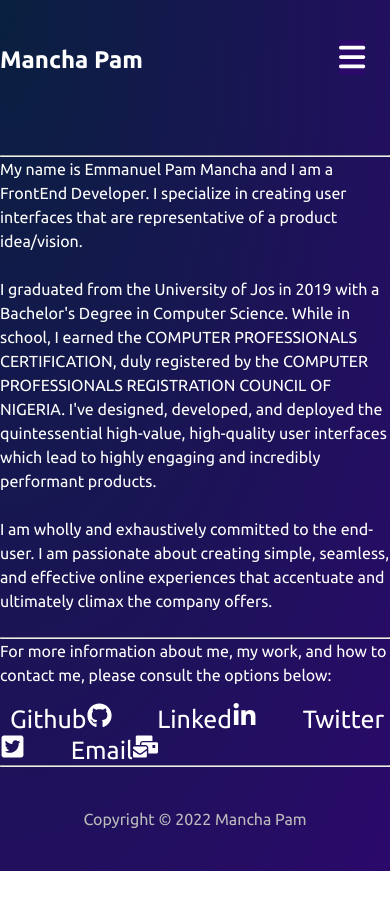
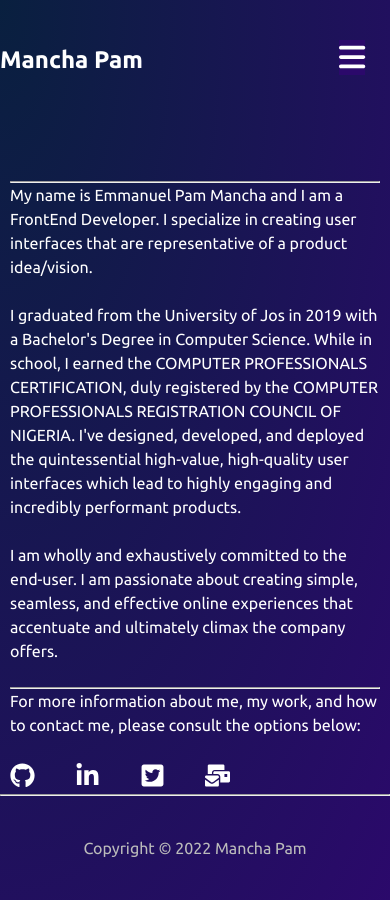
Before and after one commit to Mancha01/the-portfolio, a Gatsby site in the folder man-portfolio/: page /about in a window 390 px wide. Before the commit the page ends 871 px from the top, so only its background shows below. Built offline with nearby package versions, Linux system fonts and the light colour scheme; Gatsby itself is replaced by a stand-in of ours; a web font is replaced by a local one.

Commit message:
Final II

```diff
--- a/man-portfolio/src/pages/about.js
+++ b/man-portfolio/src/pages/about.js
@@ -7,7 +7,7 @@ import '../styles/global.css'
 const About = () => {
   return (
       <Layout>
-    <div>
+    <div className='about'>
     <p>
             <hr />
             My name is Emmanuel Pam Mancha and I am a FrontEnd Developer. I specialize in creating user interfaces that are
@@ -37,17 +37,17 @@ For more information about me, my work, and how to contact me, please consult th
     </div>
 
     <div>
-    <a href="https://github.com/Mancha01" className='fa-icons' target='_blank'> Github
+    <a href="https://github.com/Mancha01" className='fa-icons' target='_blank'>
         <FaGithub />
     </a>
-    <a href="https://www.linkedin.com/in/emmanuel-pam-081b89ab/" className='fa-icons' target='_blank'> Linked
+    <a href="https://www.linkedin.com/in/emmanuel-pam-081b89ab/" className='fa-icons' target='_blank'>
         <FaLinkedinIn />
     </a>
-    <a href="https://twitter.com/EmmanuelPam9" className='fa-icons' target='_blank'> Twitter
+    <a href="https://twitter.com/EmmanuelPam9" className='fa-icons' target='_blank'>
         <FaTwitterSquare />
     </a>
 
-    <a href = "mailto: pamemmanuel0@gmail.com" className='fa-icons' target='_blank'> Email
+    <a href = "mailto: pamemmanuel0@gmail.com" className='fa-icons' target='_blank'>
     <FaMailBulk />
     </a>
 
--- a/man-portfolio/src/styles/global.css
+++ b/man-portfolio/src/styles/global.css
@@ -79,3 +79,9 @@ max-width: 100vw;
   font-size: 25px;
 
 }
+
+@media (max-width: 780px){
+  .about{
+    padding: 10px;
+  }
+}
```
